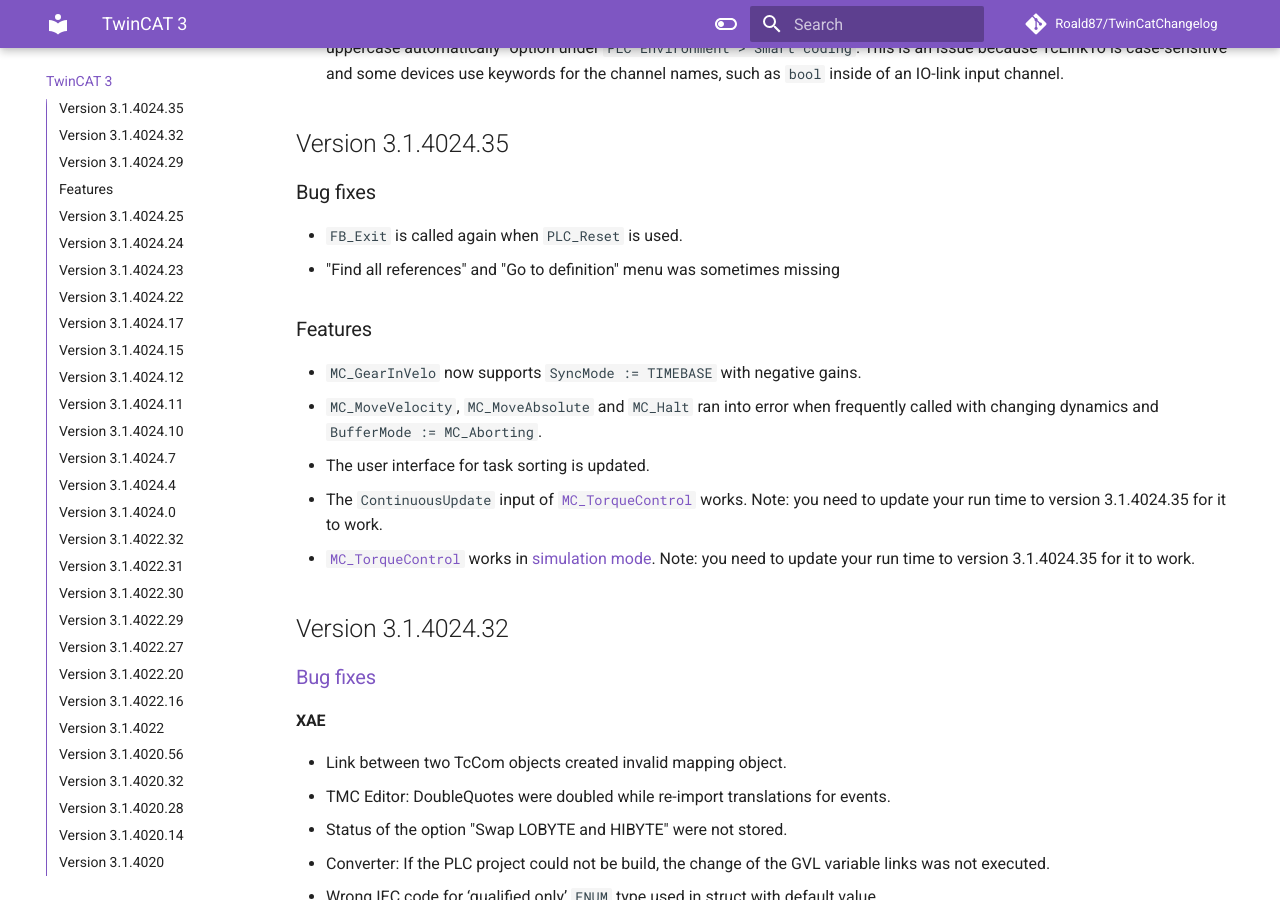
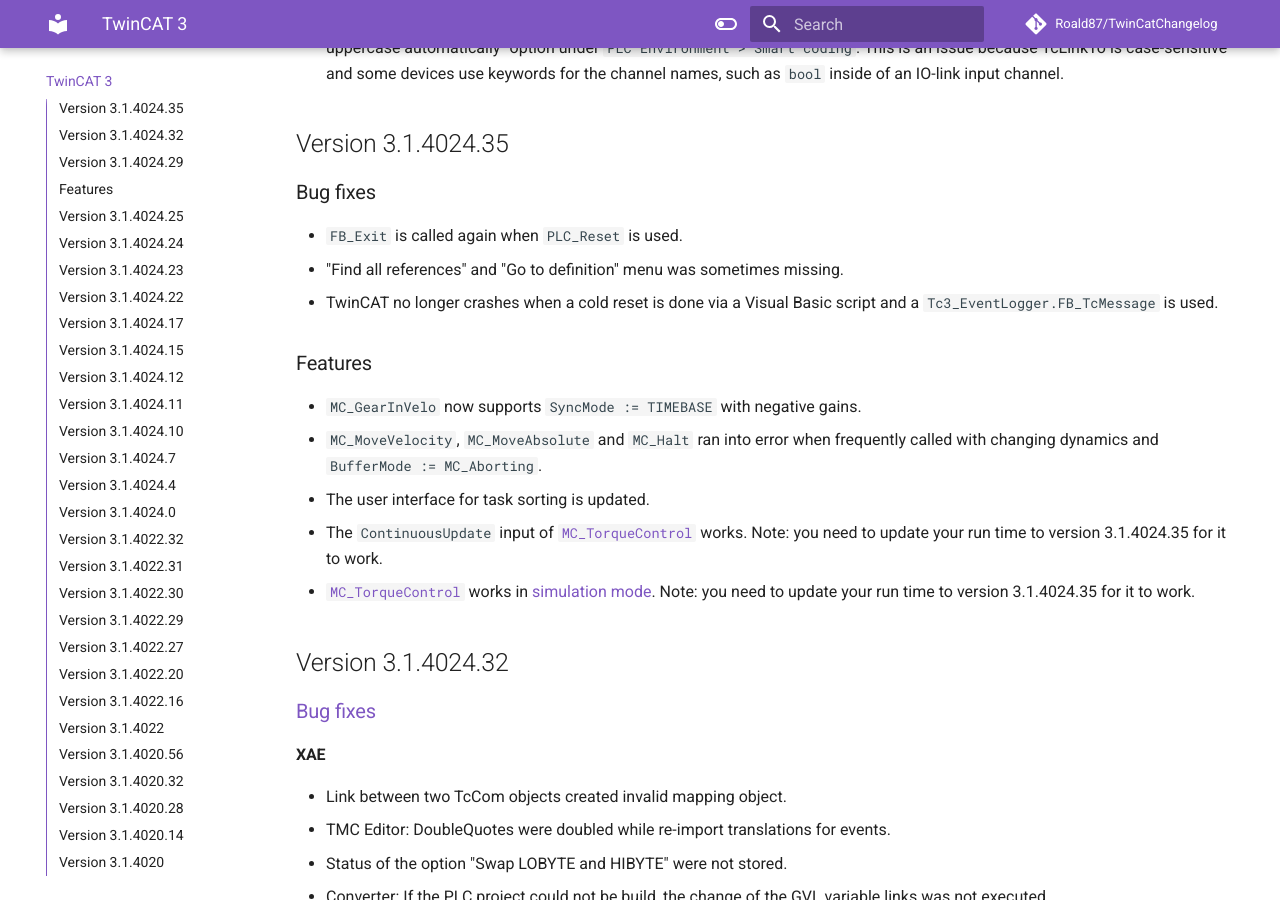
Before and after one commit to Roald87/TwinCatChangelog, an MkDocs documentation site: the page built from docs/tc3.md, in a window 1280 px wide and 900 px high, scrolled down 661 px. Built offline with MkDocs 1.6.1 and Material for MkDocs 9.7.7, drawn with Linux system fonts in a browser that asks for light colours; comment, search, counter and statistics services are not loaded.

Commit message:
add event logger message crash

```diff
--- a/docs/tc3.md
+++ b/docs/tc3.md
@@ -17,7 +17,8 @@
 ### Bug fixes
 
 -   `FB_Exit` is called again when `PLC_Reset` is used.
--   "Find all references" and "Go to definition" menu was sometimes missing
+-   "Find all references" and "Go to definition" menu was sometimes missing.
+-   TwinCAT no longer crashes when a cold reset is done via a Visual Basic script and a `Tc3_EventLogger.FB_TcMessage` is used.
 
 ### Features
 
```
